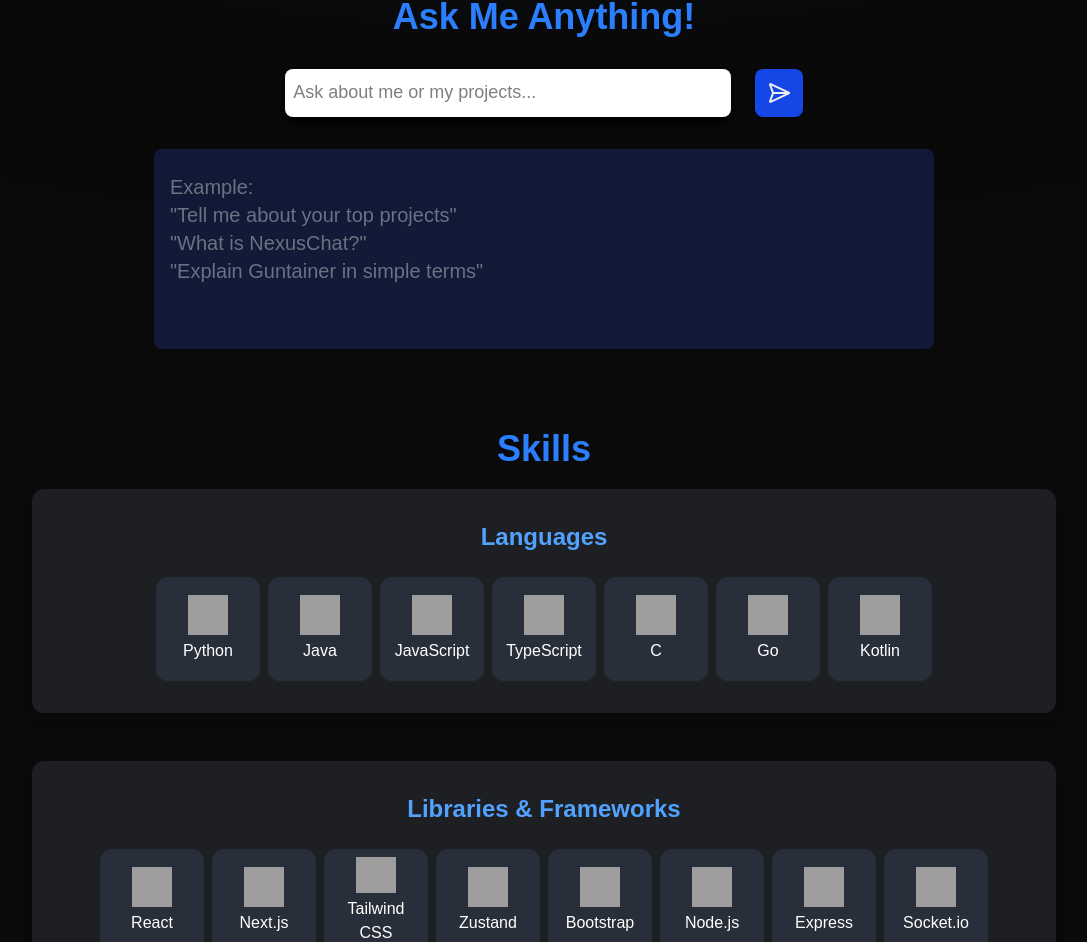
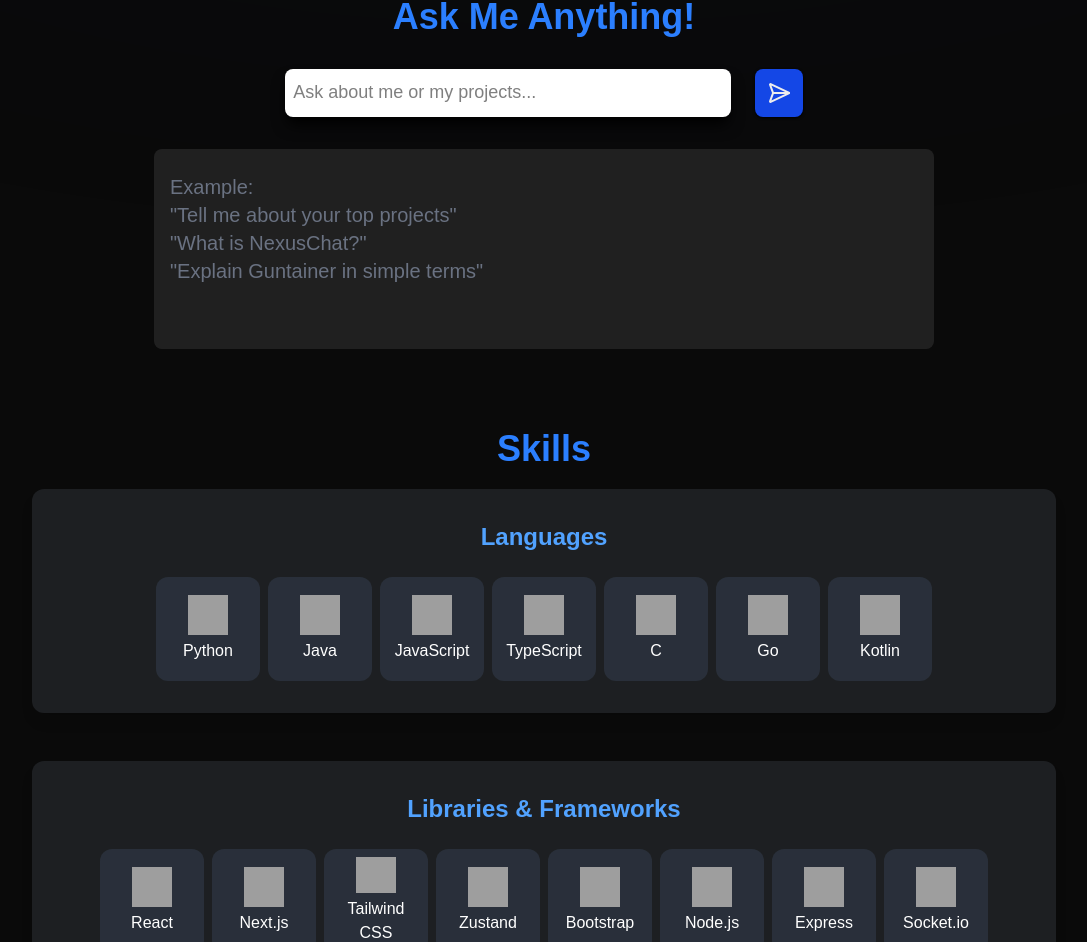
Before and after one commit to eswar-7116/portfolio, a Next.js app: page / in a window 1280 px wide. Shown: the part 1302-2244 px from the top of the page, without its empty margins (96-1183 px from the left). Built offline with nearby package versions, Linux system fonts and the light colour scheme; grey boxes are pictures that could not be loaded.

Commit message:
Feat: show user friendly error message and fix background color

```diff
--- a/src/components/layout/AMA.tsx
+++ b/src/components/layout/AMA.tsx
@@ -25,6 +25,8 @@
 
       if (!res.body) throw new Error("No response body.");
 
+      if (!res.ok) throw new Error("Bad response status!");
+
       const reader = res.body.getReader();
       const decoder = new TextDecoder("utf-8");
       let done = false;
@@ -38,7 +40,7 @@
         }
       }
     } catch (err) {
-      console.error("Error reading stream:", err);
+      console.error("Error in AMA bot:", err);
       setAnswer("Something went wrong. Please try again.");
     } finally {
       setLoading(false);
@@ -73,7 +75,7 @@
       </form>
 
       {/* Output */}
-      <div className="w-full md:w-3/4 mt-8 min-h-50 overflow-y-auto p-4 rounded-lg text-left bg-blue-950/60 text-white text-xl prose">
+      <div className="w-full md:w-3/4 mt-8 min-h-50 overflow-y-auto p-4 rounded-lg text-left bg-gray-200/10 text-white text-xl prose">
         {answer ? (
           <ReactMarkdown
             components={{
```
